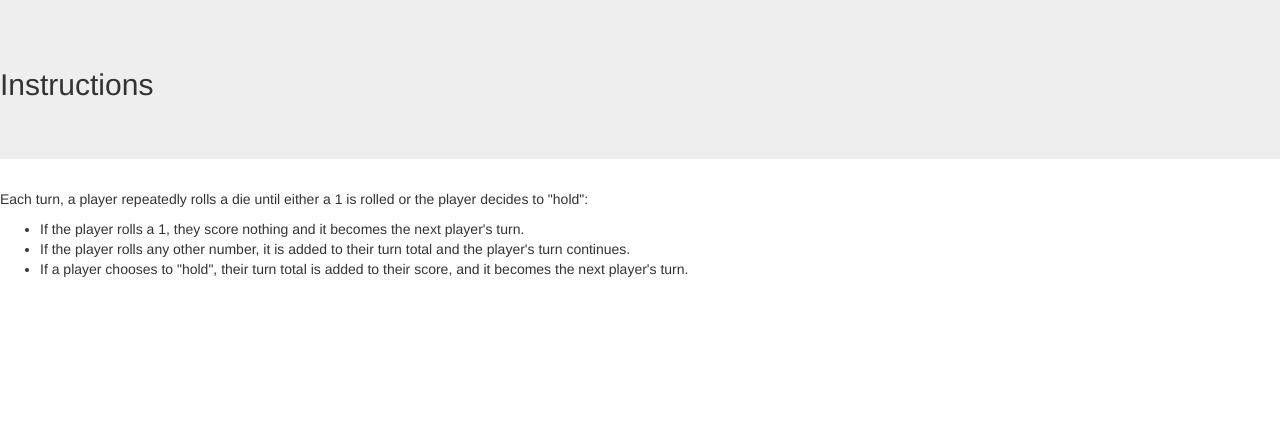
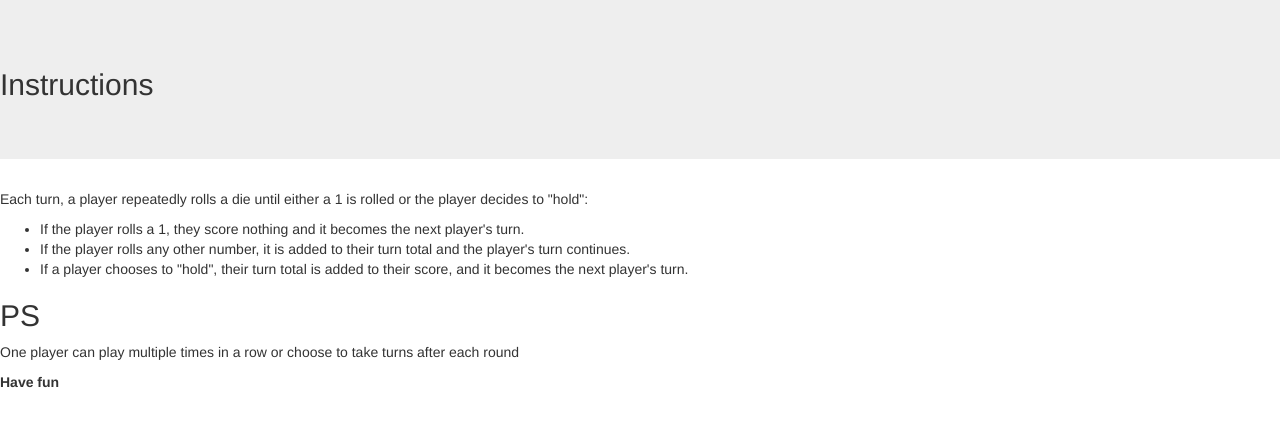
Before and after one commit to jmuema/pigdice, a plain HTML site: page game-instructions.html in a window 1280 px wide. Drawn offline with Linux system fonts and the light colour scheme.

Commit message:
Add last paragraph to game html

```diff
--- a/game-instructions.html
+++ b/game-instructions.html
@@ -16,6 +16,9 @@
             <li>If the player rolls any other number, it is added to their turn total and the player's turn continues.</li>
             <li>If a player chooses to "hold", their turn total is added to their score, and it becomes the next player's turn.</li>
           </ul>
+          <h2>PS</h2>
+    <p>One player can play multiple times in a row or choose to take turns after each round</p>
+        <p><strong>Have fun</strong></p>
   </body>
 
 </html>
```
